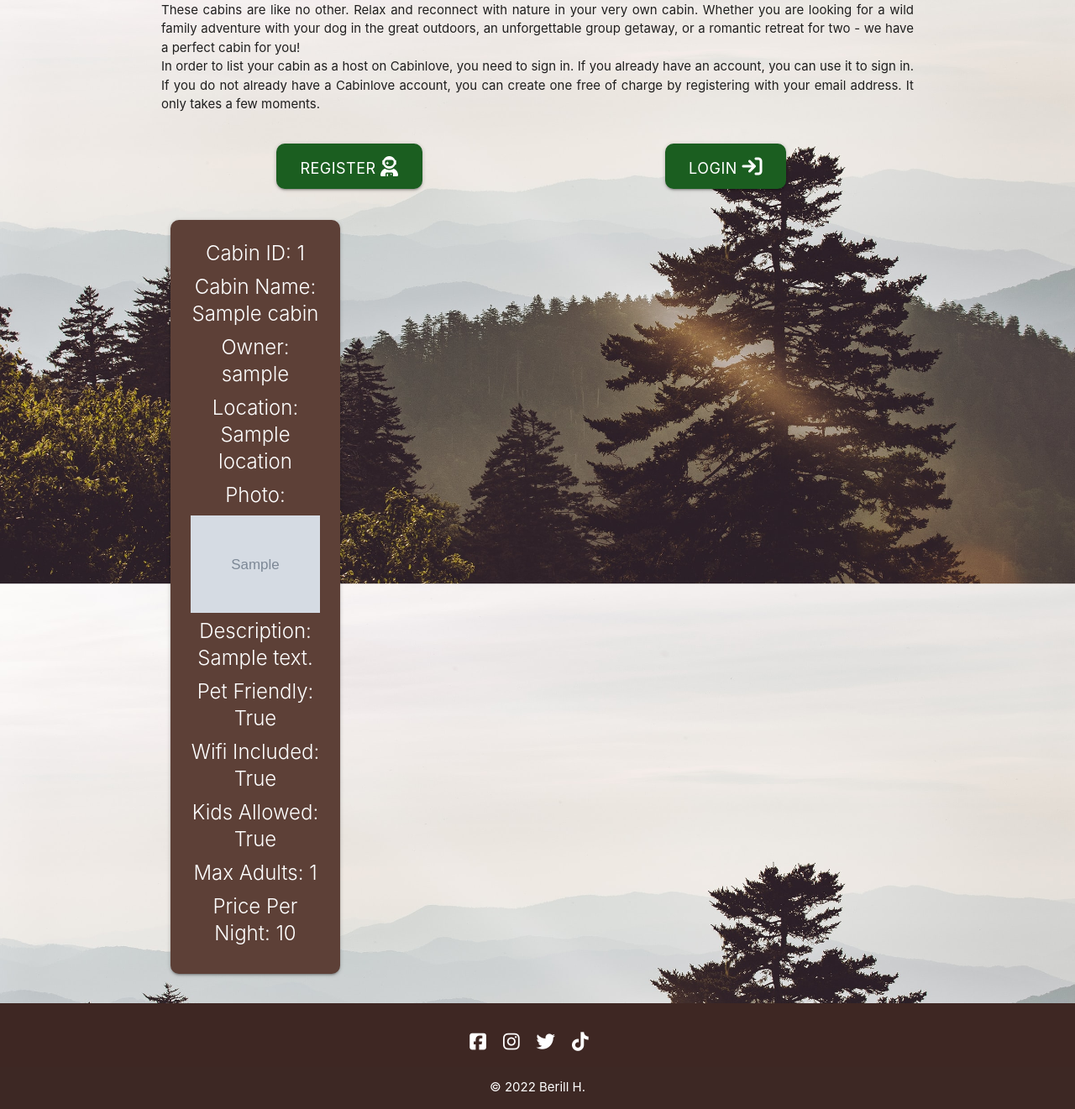
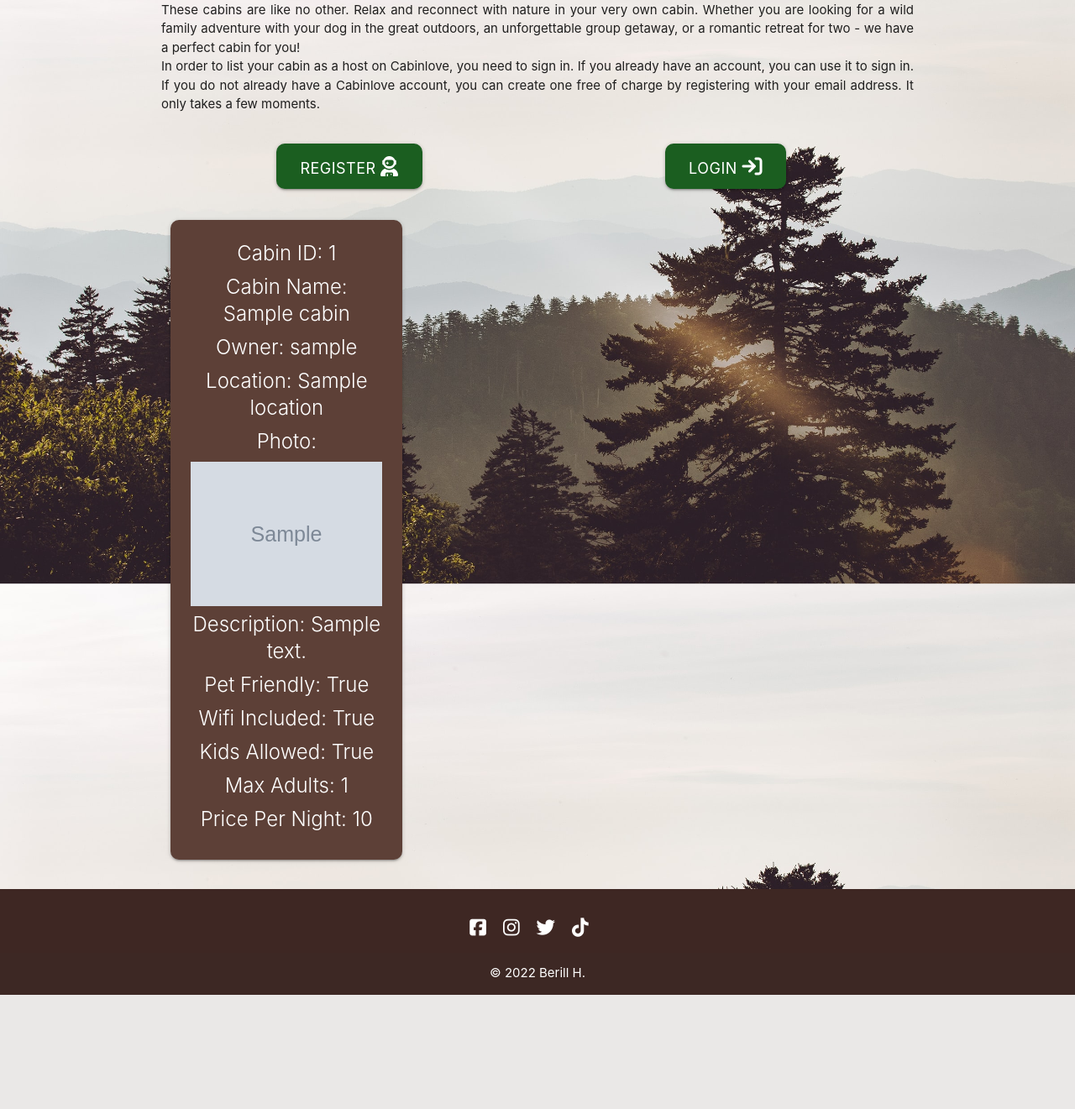
Before and after one commit to Code-Institute-Submissions/berill98-cabinlove_NovResub, a Flask app: page / in a window 1280 px wide. Shown: the part 158-1479 px from the top of the page at 84% size. After the commit the page ends 1343 px from the top, so only its background shows below. Run offline with Flask 2, Linux system fonts and the light colour scheme; tables that the repository leaves empty hold one stand-in row (values such as "Sample post"); grey boxes marked "Sample" are stand-in pictures; some libraries are stand-ins or nearby versions.

Commit message:
Update columns on the Home page

```diff
--- a/cabinlove/templates/cabins.html
+++ b/cabinlove/templates/cabins.html
@@ -38,7 +38,7 @@
 
 <div class="row">
     {% for cabin in cabins %}
-    <div class="col s12 m6 l3">
+    <div class="col s12 m6 l4">
         <div class="card brown darken-2 center-align">
             <div class="card-content white-text">
                 <span class="card-title">Cabin ID: {{ cabin.cabin_id }}</span>
```
